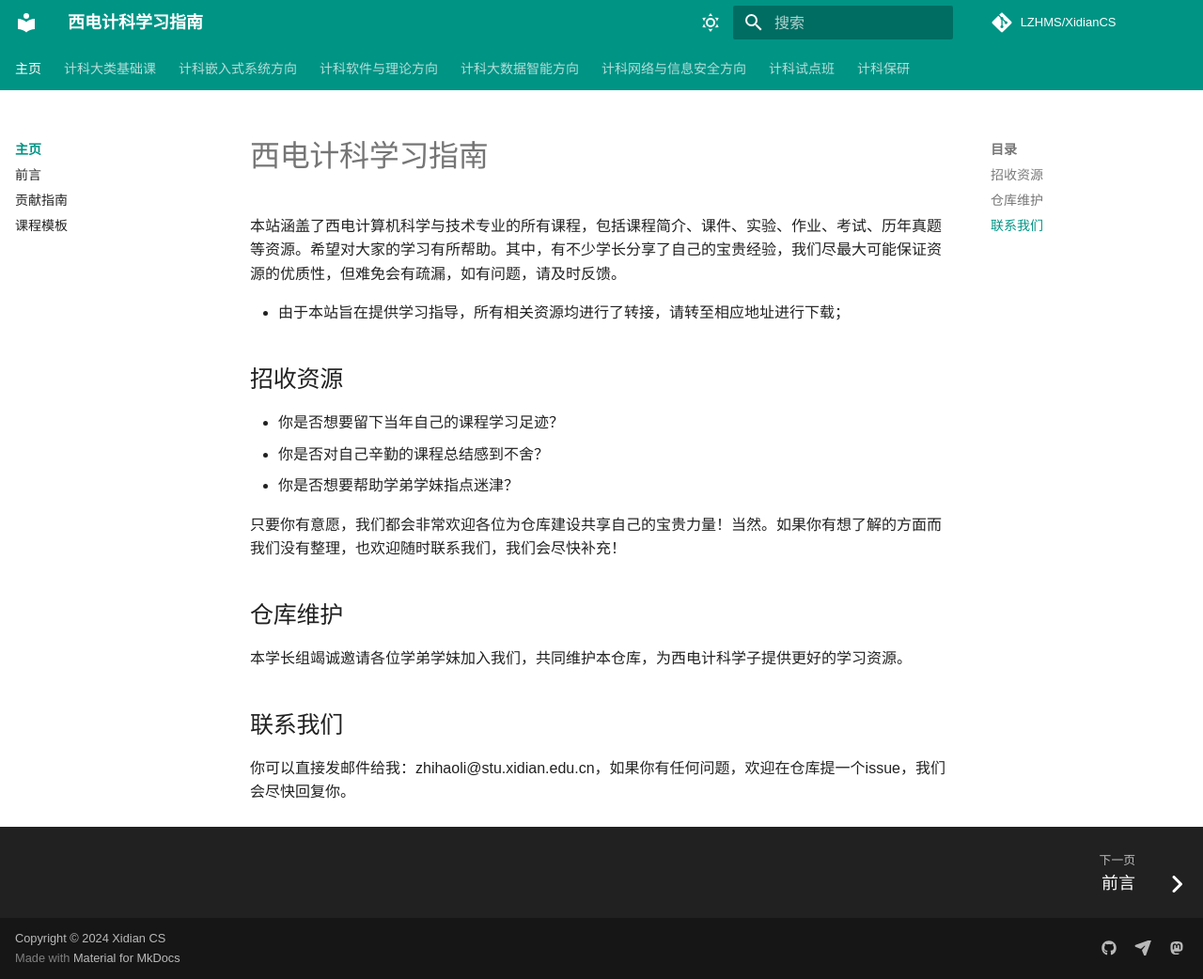
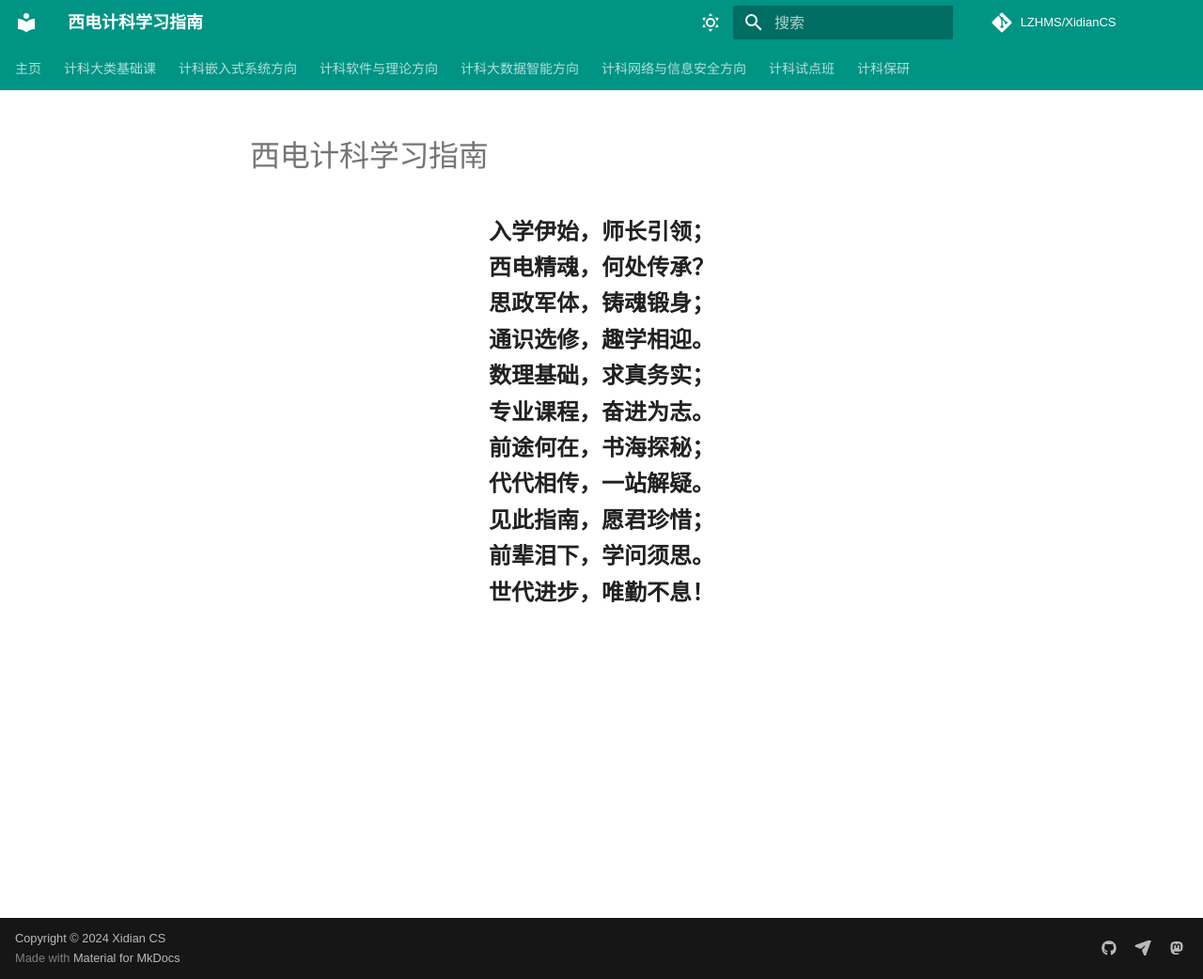
Before and after one commit to LZHMS/XidianCS, an MkDocs documentation site: the page built from docs/index.md, in a window 1280 px wide and 1042 px high. Shown: the whole window at 94% size. Built offline with MkDocs 1.6.1 and Material for MkDocs 9.7.7, drawn with Linux system fonts in a browser that asks for light colours; comment, search, counter and statistics services are not loaded; a style sheet for code colours, icons or effects is not loaded.

Commit message:
Update Homepage

```diff
--- /dev/null
+++ b/docs/Home/Profile.md
@@ -0,0 +1,21 @@
+# 西电计科学习指南
+
+本站涵盖了西电计算机科学与技术专业的所有课程，包括课程简介、课件、实验、作业、考试、历年真题等资源。希望对大家的学习有所帮助。其中，有不少学长分享了自己的宝贵经验，我们尽最大可能保证资源的优质性，但难免会有疏漏，如有问题，请及时反馈。
+
++ 由于本站旨在提供学习指导，所有相关资源均进行了转接，请转至相应地址进行下载；
+
+## 招收资源
+
++ 你是否想要留下当年自己的课程学习足迹？
++ 你是否对自己辛勤的课程总结感到不舍？
++ 你是否想要帮助学弟学妹指点迷津？
+
+只要你有意愿，我们都会非常欢迎各位为仓库建设共享自己的宝贵力量！当然。如果你有想了解的方面而我们没有整理，也欢迎随时联系我们，我们会尽快补充！
+
+## 仓库维护
+
+本学长组竭诚邀请各位学弟学妹加入我们，共同维护本仓库，为西电计科学子提供更好的学习资源。
+
+## 联系我们
+
+你可以直接发邮件给我：zhihaoli@stu.xidian.edu.cn，如果你有任何问题，欢迎在仓库提一个issue，我们会尽快回复你。
--- a/docs/index.md
+++ b/docs/index.md
@@ -1,21 +1,35 @@
 # 西电计科学习指南
 
-本站涵盖了西电计算机科学与技术专业的所有课程，包括课程简介、课件、实验、作业、考试、历年真题等资源。希望对大家的学习有所帮助。其中，有不少学长分享了自己的宝贵经验，我们尽最大可能保证资源的优质性，但难免会有疏漏，如有问题，请及时反馈。
-
-+ 由于本站旨在提供学习指导，所有相关资源均进行了转接，请转至相应地址进行下载；
-
-## 招收资源
-
-+ 你是否想要留下当年自己的课程学习足迹？
-+ 你是否对自己辛勤的课程总结感到不舍？
-+ 你是否想要帮助学弟学妹指点迷津？
-
-只要你有意愿，我们都会非常欢迎各位为仓库建设共享自己的宝贵力量！当然。如果你有想了解的方面而我们没有整理，也欢迎随时联系我们，我们会尽快补充！
-
-## 仓库维护
-
-本学长组竭诚邀请各位学弟学妹加入我们，共同维护本仓库，为西电计科学子提供更好的学习资源。
-
-## 联系我们
-
-你可以直接发邮件给我：zhihaoli@stu.xidian.edu.cn，如果你有任何问题，欢迎在仓库提一个issue，我们会尽快回复你。
+<div style="text-align: center; font-size: 1.5em; font-weight: 600;" markdown="1">
+入学伊始，师长引领；
+</div>
+<div style="text-align: center; font-size: 1.5em; font-weight: 600;" markdown="1">
+西电精魂，何处传承？
+</div>
+<div style="text-align: center; font-size: 1.5em; font-weight: 600;" markdown="1">
+思政军体，铸魂锻身；
+</div>
+<div style="text-align: center; font-size: 1.5em; font-weight: 600;" markdown="1">
+通识选修，趣学相迎。
+</div>
+<div style="text-align: center; font-size: 1.5em; font-weight: 600;" markdown="1">
+数理基础，求真务实；
+</div>
+<div style="text-align: center; font-size: 1.5em; font-weight: 600;" markdown="1">
+专业课程，奋进为志。
+</div>
+<div style="text-align: center; font-size: 1.5em; font-weight: 600;" markdown="1">
+前途何在，书海探秘；
+</div>
+<div style="text-align: center; font-size: 1.5em; font-weight: 600;" markdown="1">
+代代相传，一站解疑。
+</div>
+<div style="text-align: center; font-size: 1.5em; font-weight: 600;" markdown="1">
+见此指南，愿君珍惜；
+</div>
+<div style="text-align: center; font-size: 1.5em; font-weight: 600;" markdown="1">
+前辈泪下，学问须思。
+</div>
+<div style="text-align: center; font-size: 1.5em; font-weight: 600;" markdown="1">
+世代进步，唯勤不息！
+</div>
--- a/mkdocs.yml
+++ b/mkdocs.yml
@@ -54,8 +54,8 @@
 copyright: Copyright &copy; 2024 Xidian CS
 nav:
   - 主页:
-    - index.md
-    - 前言: Home/Introduction.md
+    - 站点简介: Home/Profile.md
+    - 站点前言: Home/Introduction.md
     - 贡献指南: Home/Contributing.md
     - 课程模板: Home/Template.md
   - 计科大类基础课:
```
Also changed, not shown: docs/Home/Contributing.md (+7 -0 lines).
